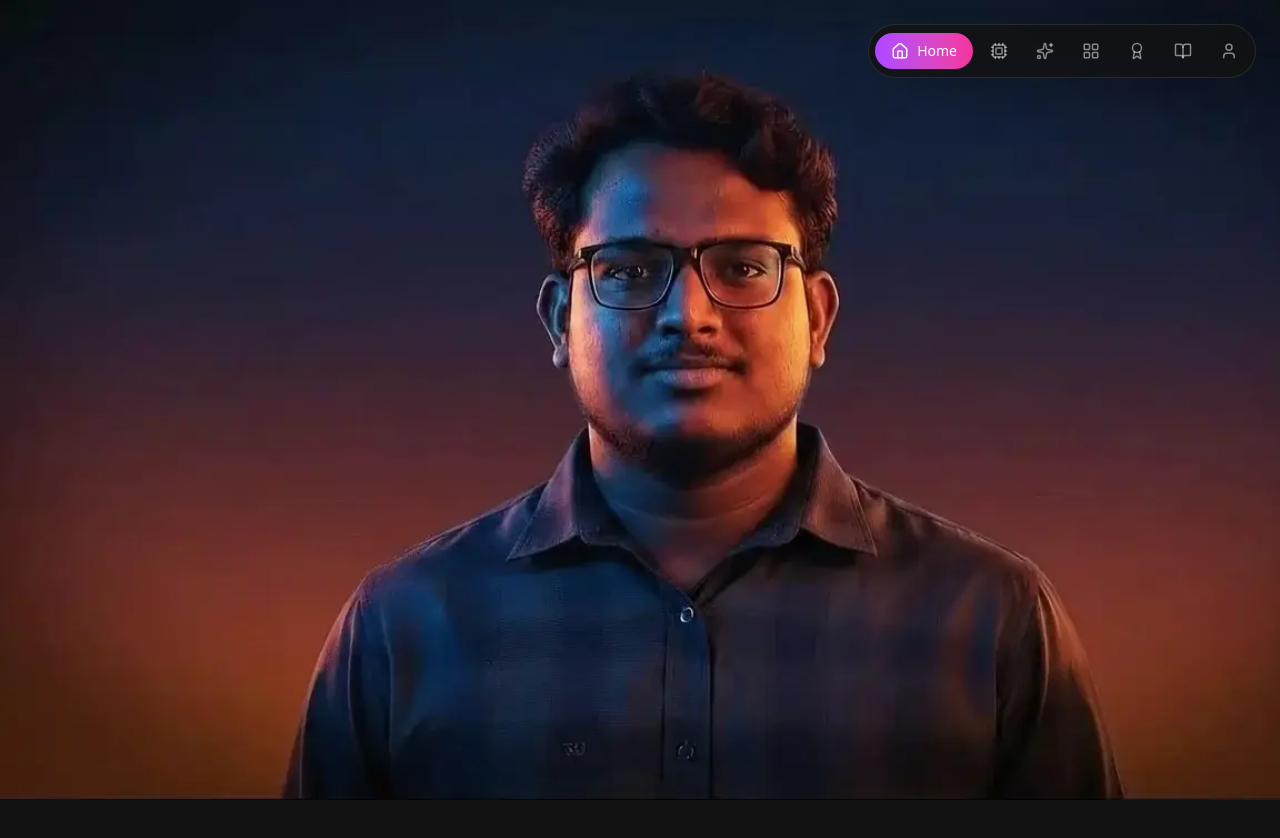
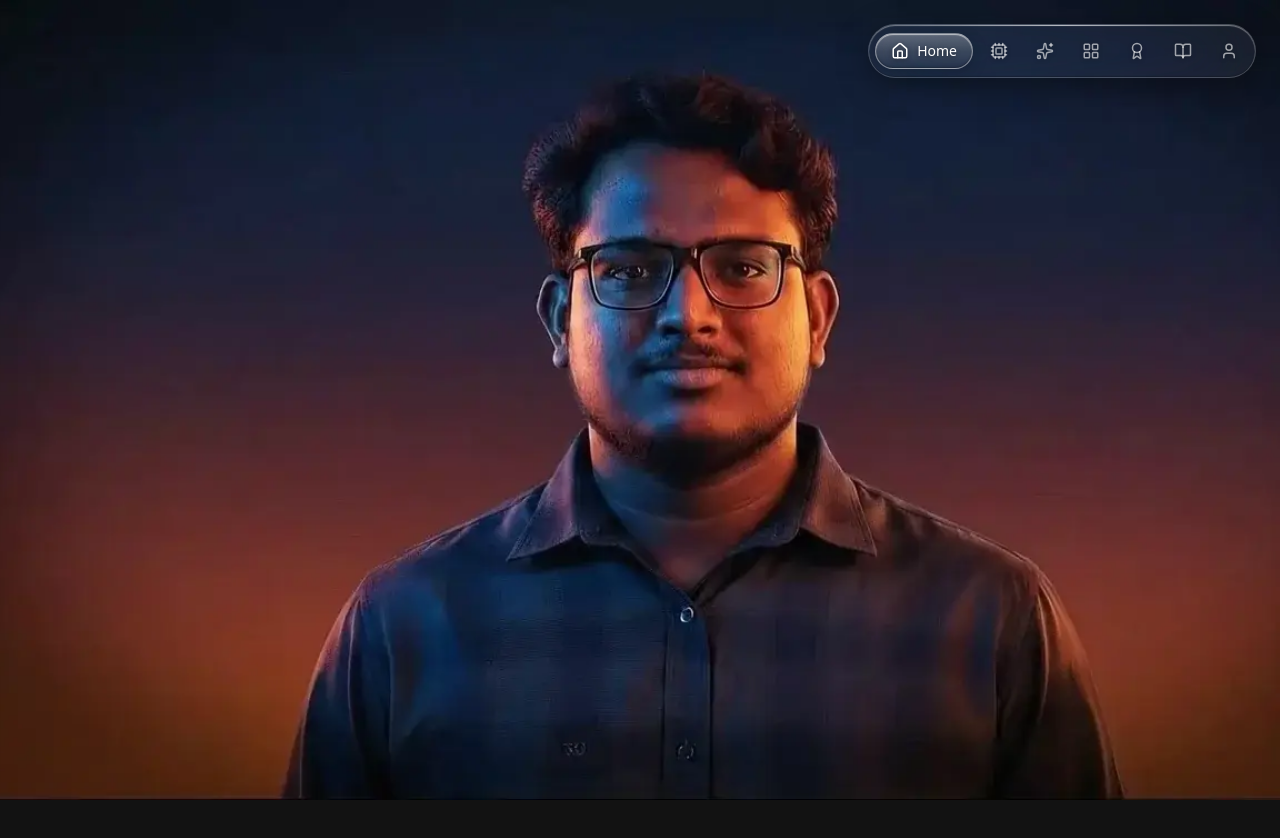
Before and after one commit to Indiresan007/Indiresan-portfolio, a Next.js app: page / in a window 1280 px wide. Shown: the top 838 px of the page. Built offline with nearby package versions, Linux system fonts and the light colour scheme.

Commit message:
feat(ui): upgrade navbar to Apple liquid glass effect with specular glint and spring physics

```diff
--- a/app/components/Navbar.tsx
+++ b/app/components/Navbar.tsx
@@ -82,48 +82,73 @@ export default function Navbar() {
 
     return (
         <div className="fixed top-4 right-4 md:top-6 md:right-6 z-50 flex justify-end items-center pointer-events-none">
-            <motion.div
+            <motion.nav
                 initial={{ y: -100, opacity: 0 }}
                 animate={{ y: 0, opacity: 1 }}
-                transition={{ duration: 0.8, ease: "easeOut" }}
-                className="pointer-events-auto bg-[#121212]/80 backdrop-blur-xl border border-white/10 rounded-full p-1.5 shadow-2xl flex items-center gap-1 md:gap-1.5"
+                transition={{ duration: 0.8, ease: [0.16, 1, 0.3, 1] }}
+                aria-label="Main Navigation"
+                className="pointer-events-auto relative rounded-full p-1.5 flex items-center gap-1 md:gap-1.5
+                           bg-white/[0.06] dark:bg-black/30 backdrop-blur-2xl backdrop-saturate-[180%]
+                           border border-white/20
+                           shadow-[0_8px_32px_0_rgba(0,0,0,0.37),inset_0_1px_1px_0_rgba(255,255,255,0.4),inset_0_-1px_1px_0_rgba(0,0,0,0.2)]
+                           transition-all duration-300"
+                style={{
+                    WebkitBackdropFilter: "blur(24px) saturate(180%)",
+                }}
             >
+                {/* Apple Liquid Glass Top Specular Glint Reflection */}
+                <div
+                    className="absolute top-0 inset-x-5 h-[1px] bg-gradient-to-r from-transparent via-white/50 to-transparent pointer-events-none rounded-full"
+                    aria-hidden="true"
+                />
+
                 {navItems.map((item) => {
                     const isActive = activeTab === item.name;
                     return (
-                        <button
+                        <motion.button
                             key={item.name}
                             onClick={item.action}
-                            className={`relative flex items-center justify-center rounded-full transition-all duration-300 ${isActive
-                                ? 'px-3 py-1.5 md:px-4 md:py-2'
-                                : 'w-8 h-8 md:w-10 md:h-10 hover:bg-white/10 text-white/50 hover:text-white'
-                                }`}
+                            whileHover={{ scale: 1.05 }}
+                            whileTap={{ scale: 0.95 }}
+                            className={`relative flex items-center justify-center rounded-full transition-colors duration-200 ${
+                                isActive
+                                    ? 'px-3 py-1.5 md:px-4 md:py-2 text-white font-medium'
+                                    : 'w-8 h-8 md:w-10 md:h-10 hover:bg-white/[0.1] text-white/60 hover:text-white'
+                            }`}
                         >
                             {isActive && (
                                 <motion.div
-                                    layoutId="activeTab"
-                                    className="absolute inset-0 bg-gradient-to-r from-purple-500 to-pink-500 rounded-full"
-                                    transition={{ type: "spring", bounce: 0.2, duration: 0.6 }}
+                                    layoutId="activeLiquidTab"
+                                    className="absolute inset-0 rounded-full
+                                               bg-gradient-to-b from-white/30 via-white/15 to-white/5
+                                               border border-white/40
+                                               shadow-[inset_0_1px_1px_0_rgba(255,255,255,0.6),inset_0_-1px_2px_0_rgba(0,0,0,0.25),0_4px_16px_rgba(0,0,0,0.2)]"
+                                    transition={{
+                                        type: "spring",
+                                        stiffness: 380,
+                                        damping: 28,
+                                        mass: 0.8
+                                    }}
                                 />
                             )}
 
-                            <div className={`relative z-10 flex items-center gap-1.5 md:gap-2 ${isActive ? 'text-white' : ''}`}>
-                                <item.icon className="w-4 h-4 md:w-[18px] md:h-[18px]" />
+                            <div className="relative z-10 flex items-center gap-1.5 md:gap-2">
+                                <item.icon className="w-4 h-4 md:w-[18px] md:h-[18px] drop-shadow-[0_1px_2px_rgba(0,0,0,0.4)]" />
                                 {isActive && (
                                     <motion.span
                                         initial={{ opacity: 0, width: 0 }}
                                         animate={{ opacity: 1, width: "auto" }}
                                         exit={{ opacity: 0, width: 0 }}
-                                        className="text-xs md:text-sm font-medium whitespace-nowrap overflow-hidden"
+                                        className="text-xs md:text-sm font-medium whitespace-nowrap overflow-hidden drop-shadow-[0_1px_2px_rgba(0,0,0,0.4)]"
                                     >
                                         {item.name}
                                     </motion.span>
                                 )}
                             </div>
-                        </button>
+                        </motion.button>
                     );
                 })}
-            </motion.div>
+            </motion.nav>
         </div>
     );
 }
```
